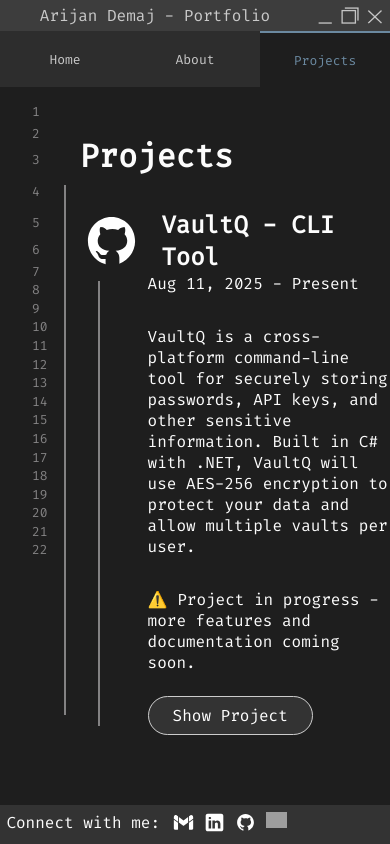
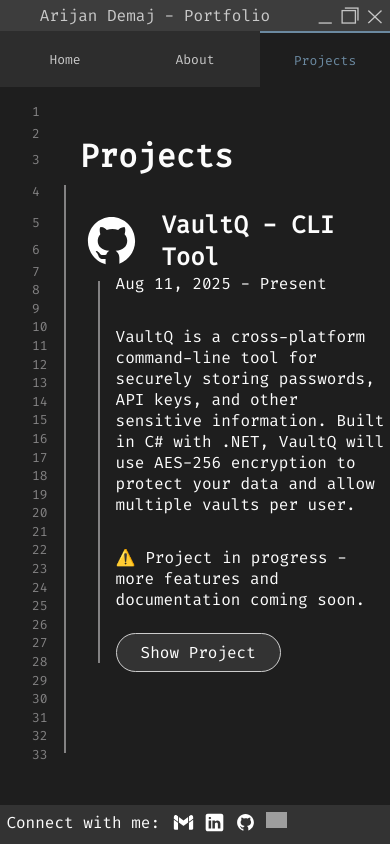
Before and after one commit to arijandemaj/Portfolio, a React (Vite) app: page /projects in a window 390 px wide. Built offline with nearby package versions, Linux system fonts and the light colour scheme; grey boxes are pictures that could not be loaded.

Commit message:
Fixed responsivity on mobile

```diff
--- a/src/styles/main.css
+++ b/src/styles/main.css
@@ -330,7 +330,7 @@ nav{
 #projects-main-container{
     display: flex;
     align-items: flex-start;
-    margin-bottom: 10rem;
+
 }
 
 #projects-title{
@@ -346,6 +346,7 @@ nav{
 #projects-list{
     margin-left: 3rem;
     margin-top: 2rem;
+    margin-bottom: 5rem;
 }
 
 .project-item-header{
@@ -381,6 +382,7 @@ nav{
 .project-description{
     max-width: 900px;
     white-space: normal;
+    padding-right: 0.2rem;
 }
 
 .show-project-button{
@@ -580,6 +582,12 @@ nav{
     #projects-list {
         margin-left: 1rem;
     }
+
+    .project-item-content {
+        margin-left: 1rem;
+    }
+
+
 }
 
 @media only screen and (max-width: 600px) {
```
